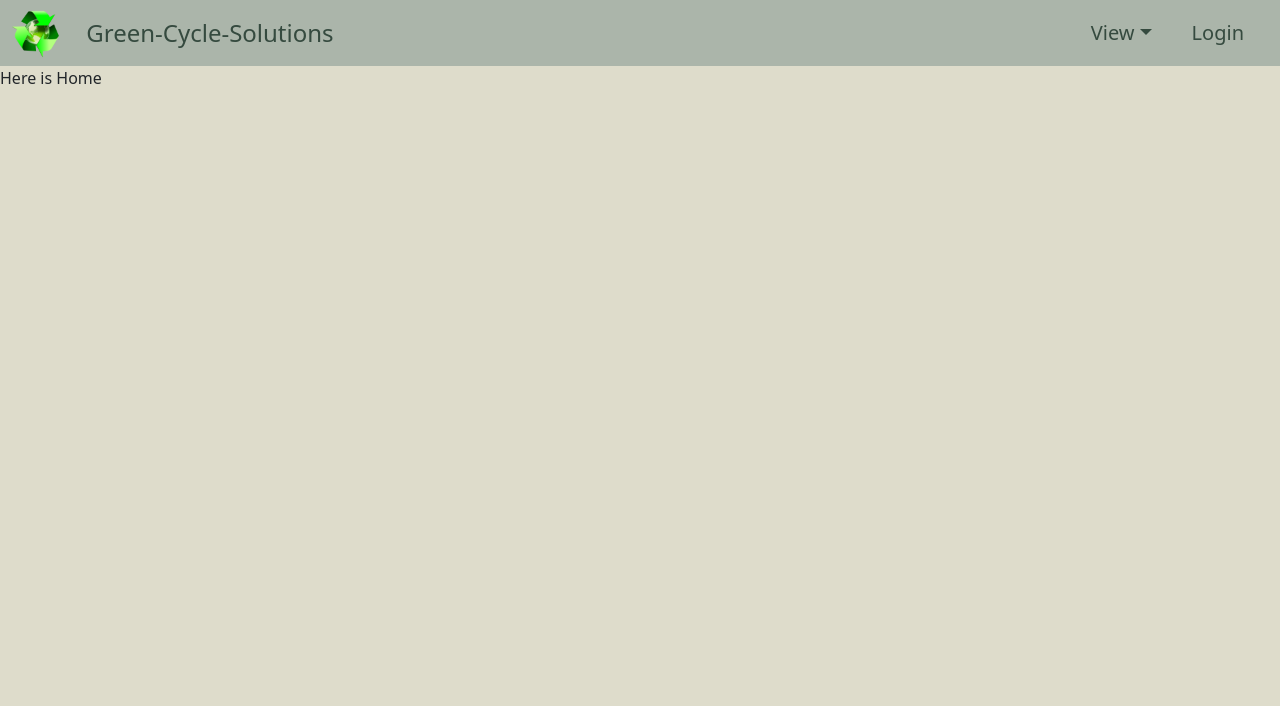
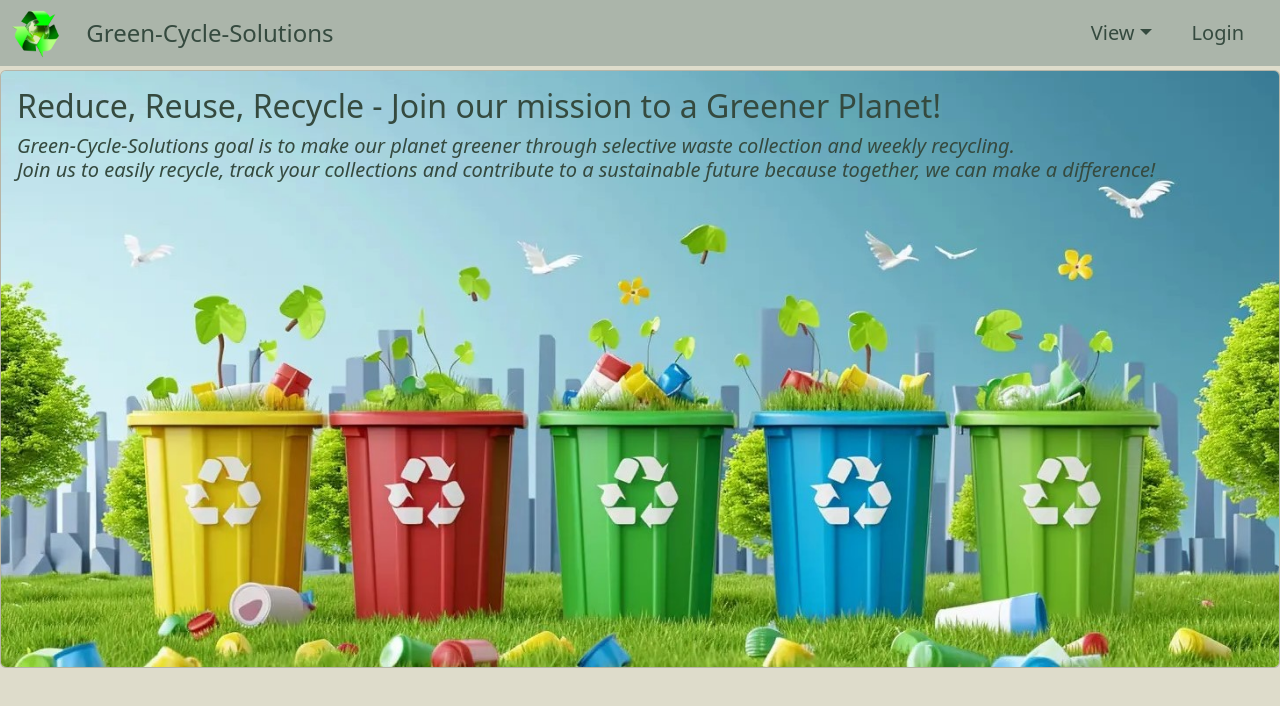
Before and after one commit to Ioana-Novacovici/RecycleTrack, a React (Vite) app in the folder gcs-frontend/green-cycle-solutions/: page / in a window 1280 px wide. Shown: the top 706 px of the page. Built offline with nearby package versions, Linux system fonts and the light colour scheme.

Commit message:
home initial version done

```diff
--- a/gcs-frontend/green-cycle-solutions/src/pages/header/style.css
+++ b/gcs-frontend/green-cycle-solutions/src/pages/header/style.css
@@ -16,7 +16,7 @@
 }
 
 .my-colors {
-  /* background-color: #bed0ab;  */
+  background-color: #bed0ab;
   background-color: #988445;
   background-color: #c3935d;
   background-color: #4a4435;
@@ -25,7 +25,7 @@
 
 .green-palete {
   background-color: #faf9f8;
-  /* background-color: #dedccb;  backgroundul websiteului */
+  background-color: #dedccb;
   background-color: #cdd6ac;
   background-color: #abb5aa;
   background-color: #8fc23c;
--- a/gcs-frontend/green-cycle-solutions/src/pages/home/index.jsx
+++ b/gcs-frontend/green-cycle-solutions/src/pages/home/index.jsx
@@ -1,17 +1,31 @@
 import { useContext } from "react";
 import AuthContext from "../../api/AuthProvider";
+import HomeImage from "../../assets/images/HomePageBg.jpg";
+import "../home/style.css";
 
 function Home() {
   const { auth } = useContext(AuthContext);
 
   return (
     <div>
-      Here is Home
-      {auth.usernameContext ? (
-        <p>
-          Hello {auth.usernameContext} {auth.role}
-        </p>
-      ) : null}
+      <div
+        className="card home-card mt-1"
+        style={{ color: "#354a3f", backgroundColor: "#dedccb" }}
+      >
+        <img src={HomeImage} className="card-img" alt="GCS" />
+        <div className="card-img-overlay">
+          <h5 className="fs-2 card-title ">
+            Reduce, Reuse, Recycle - Join our mission to a Greener Planet!
+          </h5>
+          <h5 className="card-text fs-5 fst-italic fw-normal">
+            Green-Cycle-Solutions goal is to make our planet greener through
+            selective waste collection and weekly recycling. <br />
+            Join us to easily recycle, track your collections and contribute to
+            a sustainable future because together, we can make a difference!
+          </h5>
+          <p className="card-text"></p>
+        </div>
+      </div>
     </div>
   );
 }
--- /dev/null
+++ b/gcs-frontend/green-cycle-solutions/src/pages/home/style.css
@@ -0,0 +1,3 @@
+/* .home-card {
+  --bs-border-radius: 0px !important;
+} */
```
Also changed, not shown: gcs-frontend/green-cycle-solutions/src/assets/images/HomePageBg.jpg (added).
